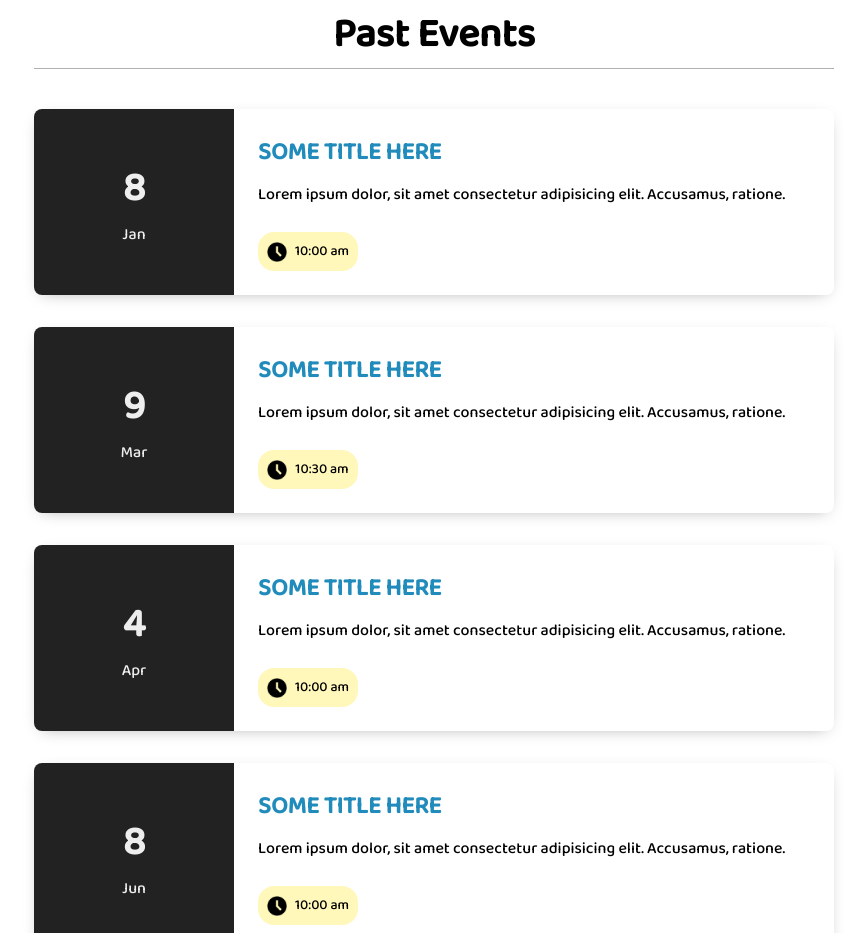
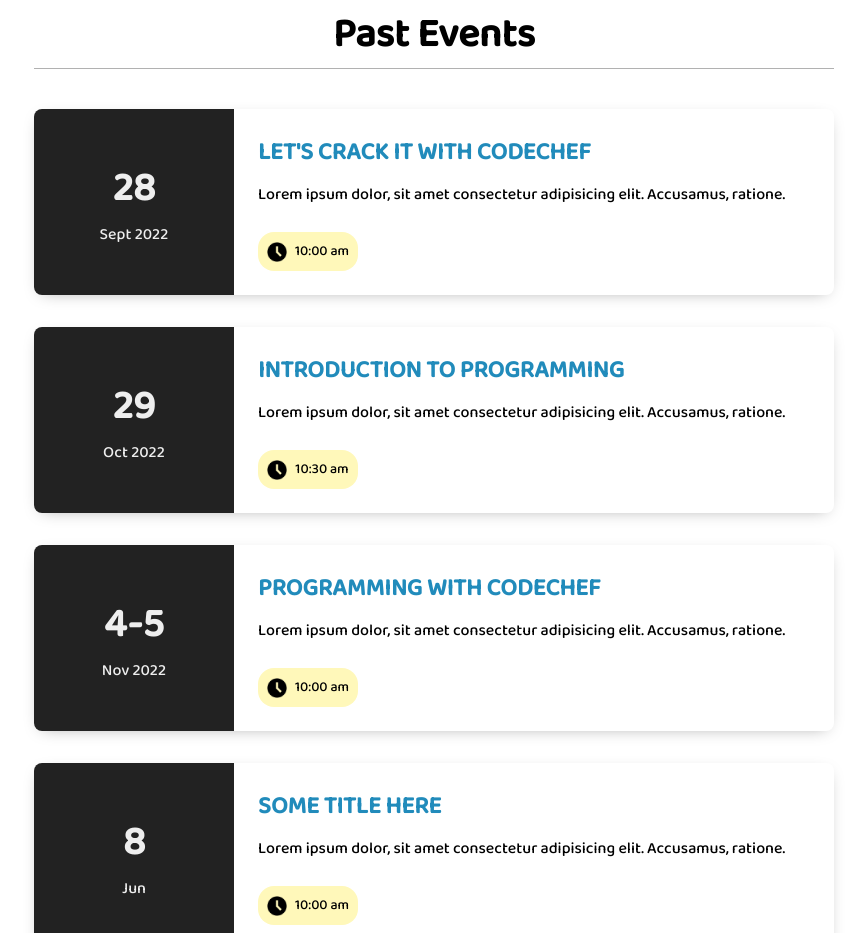
Before and after one commit to CodeChef-ASEB/CodeChef-ASEB, a plain HTML site: page events.html in a window 1280 px wide. Shown: the part 917-1850 px from the top of the page, without its empty margins (206-1073 px from the left). Drawn offline with Linux system fonts and the light colour scheme.

Commit message:
Update events.html

```diff
--- a/events.html
+++ b/events.html
@@ -105,13 +105,13 @@
     <div class="event">
       <div class="event-left">
         <div class="event-date">
-          <div class="date">8</div>
-          <div class="month">Jan</div>
+          <div class="date">28</div>
+          <div class="month">Sept 2022</div>
         </div>
       </div>
 
       <div class="event-right">
-        <h3 class="event-title">Some Title Here</h3>
+        <h3 class="event-title">Let's Crack it with CodeChef</h3>
 
         <div class="event-description">
           Lorem ipsum dolor, sit amet consectetur adipisicing elit. Accusamus,
@@ -127,13 +127,13 @@
     <div class="event">
       <div class="event-left">
         <div class="event-date">
-          <div class="date">9</div>
-          <div class="month">Mar</div>
+          <div class="date">29</div>
+          <div class="month">Oct 2022</div>
         </div>
       </div>
 
       <div class="event-right">
-        <h3 class="event-title">Some Title Here</h3>
+        <h3 class="event-title">Introduction to Programming</h3>
 
         <div class="event-description">
           Lorem ipsum dolor, sit amet consectetur adipisicing elit. Accusamus,
@@ -149,13 +149,13 @@
     <div class="event">
       <div class="event-left">
         <div class="event-date">
-          <div class="date">4</div>
-          <div class="month">Apr</div>
+          <div class="date">4-5</div>
+          <div class="month">Nov 2022</div>
         </div>
       </div>
 
       <div class="event-right">
-        <h3 class="event-title">Some Title Here</h3>
+        <h3 class="event-title">Programming with CodeChef</h3>
 
         <div class="event-description">
           Lorem ipsum dolor, sit amet consectetur adipisicing elit. Accusamus,
```
